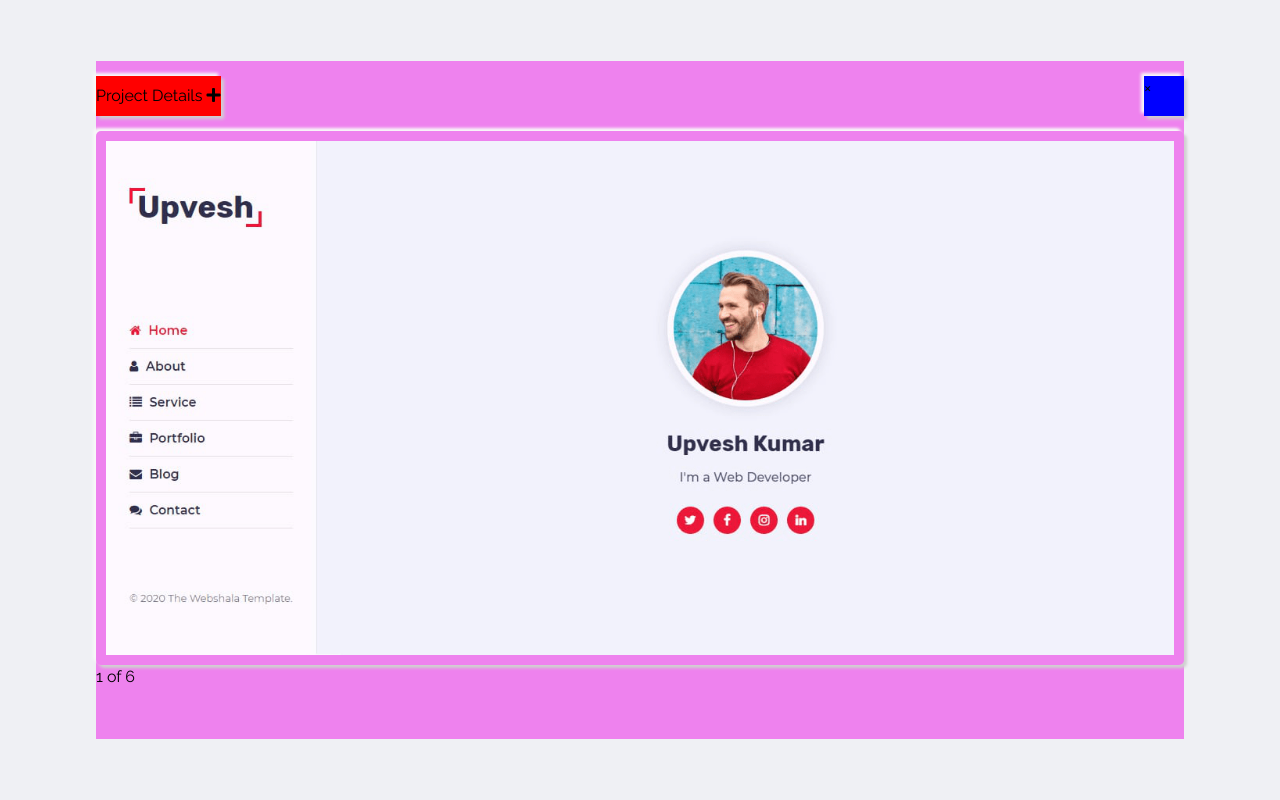
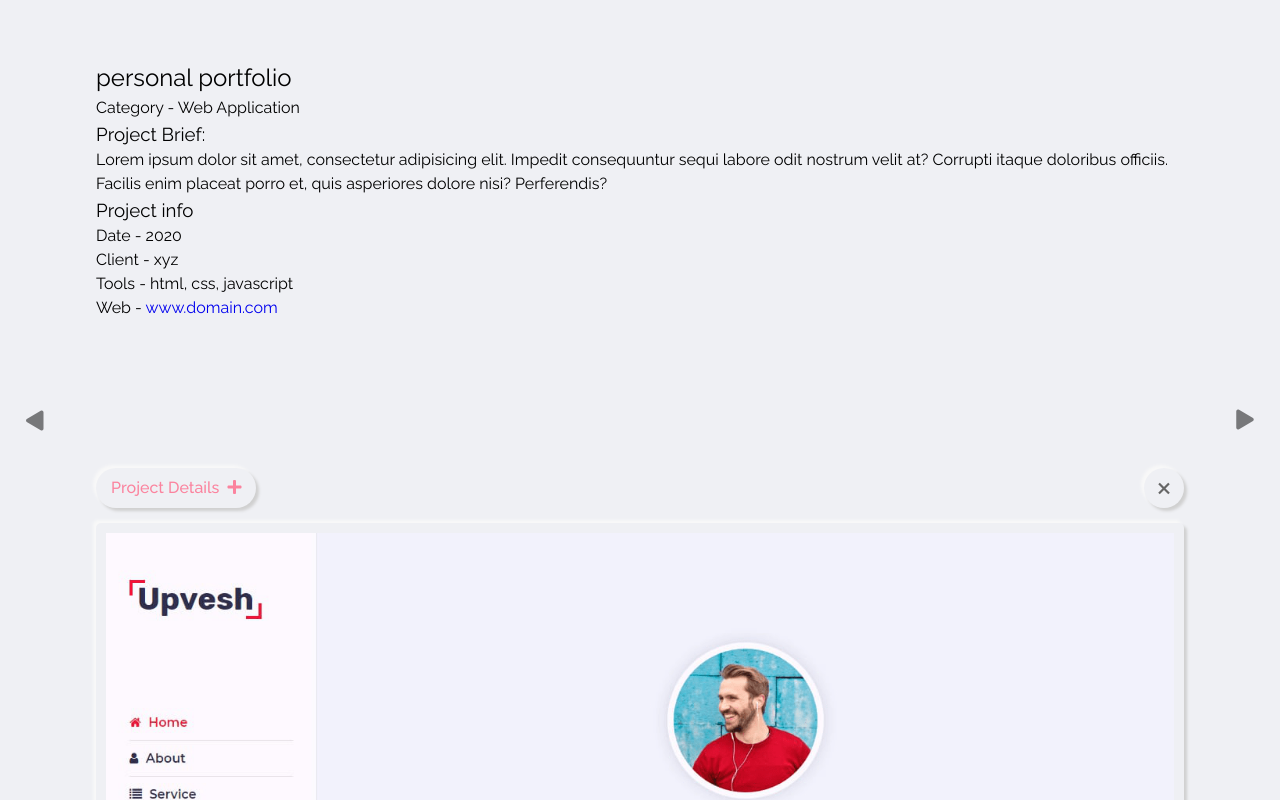
Before and after one commit to Edvunge/Personal-Portfolio-Website-, a plain HTML site: page index.html in a window 1280 px wide. Shown: the top 800 px of the page. Drawn offline with Linux system fonts and the light colour scheme.

Commit message:
commit updating

```diff
--- a/css/style.css
+++ b/css/style.css
@@ -803,6 +803,14 @@ img{
     z-index: 1000;
     overflow: auto;
 }
+.portfolio-popup .pp-details{
+    max-width: 1350px;
+    width: 85%;
+    margin: auto;
+}
+.portfolio-popup .pp-details-inner{
+    padding: 60px 0;
+}
 .portfolio-popup .pp-img{
     max-width: 100%;
     width: auto;
@@ -819,23 +827,83 @@ img{
     align-items: center;
 }
 .portfolio-popup .pp-main-inner{
-    background-color: violet;
     padding: 70px 0 50px;
     position: relative;
 }
 .portfolio-popup .pp-project-details-btn{
     position: absolute;
     left: 0;
-    background-color: red;
+    border-radius: 30px;
+    font-size: 16px;
+    font-weight: 500;
+    color: var(--skin-color);
     top: 15px;
+    cursor: pointer;
+    padding: 0 15px;
     height: 40px;
     line-height: 40px;
+    transition: all 0.3s ease;
+}
+.portfolio-popup .pp-project-details-btn i{
+    margin-left: 4px;
+}
+.portfolio-popup .pp-project-details-btn:after{
+    border-radius: 30px;
 }
 .portfolio-popup .pp-close{
     position: absolute;
     right: 0;
-    background-color: blue;
+    border-radius: 50%;
     height: 40px;
     width: 40px;
     top: 15px;
+    text-align: center;
+    line-height: 35px;
+    font-size: 35px;
+    color: var(--text-black-600);
+    cursor: pointer;
+    transition: all 0.3s ease;
 }
+.portfolio-popup .pp-close:after{
+    border-radius: 50%;
+}
+.portfolio-popup .pp-counter{
+    position: absolute;
+    right: 0;
+    height: 40px;
+    line-height: 40px;
+    bottom: 5px;
+    font-size: 16px;
+    color: var(--text-black-600);
+}
+.portfolio-popup .pp-prev,
+.portfolio-popup .pp-next{
+    position: fixed;
+    top: 50%;
+    height: 40px;
+    width: 40px;
+    text-align: center;
+    font-size: 20px;
+    cursor: pointer;
+    z-index: 1010;
+    color: var(--text-black-900);
+    transition: all 0.3s ease;
+    opacity: 0.5;
+}
+.portfolio-popup .pp-prev:hover,
+.portfolio-popup .pp-next:hover{
+    opacity: 1;
+}
+.portfolio-popup .pp-prev i,
+.portfolio-popup .pp-next i{
+    line-height: 40px;
+}
+.portfolio-popup .pp-prev i{
+    transform: rotate(180deg);
+}
+.portfolio-popup .pp-prev{
+    left: 15px;
+}
+.portfolio-popup .pp-next{
+    right: 15px;
+}
--- a/index.html
+++ b/index.html
@@ -655,6 +655,32 @@
 
 <!--  portfolio popup start   -->
   <div class="pp portfolio-popup">
+    <div class="pp-details">
+      <div class="pp-details-inner">
+        <div class="pp-title">
+          <h2>personal portfolio</h2>
+          <p>Category - <span class="pp-project-category">Web Application</span></p>
+        </div>
+        <div class="pp-project-details">
+          <div class="row">
+            <div class="description">
+              <h3>Project Brief:</h3>
+              <p>Lorem ipsum dolor sit amet, consectetur adipisicing elit. Impedit consequuntur sequi labore odit nostrum velit at? Corrupti itaque doloribus officiis. Facilis enim placeat porro et, quis asperiores dolore nisi? Perferendis?</p>
+            </div>
+            <div class="info">
+              <h3>Project info</h3>
+              <ul>
+                <li>Date - <span>2020</span></li>
+                <li>Client - <span>xyz</span></li>
+                <li>Tools - <span>html, css, javascript</span></li>
+                <li>Web - <span><a href="#">www.domain.com</a></span></li>
+              </ul>
+            </div>
+          </div>
+        </div>
+      </div>
+    </div>
+
     <div class="pp-main">
       <div class="pp-main-inner">
         <div class="pp-project-details-btn  outer-shadow  hover-in-shadow">Project Details <i class="fas fa-plus"></i></div>
@@ -662,6 +688,9 @@
         <img src="img/portfolio/large/project-1/1.png" alt="img" class="pp-img outer-shadow">
         <div class="pp-counter">1 of 6</div>
       </div>
+      <!-- pp navigation -->
+      <div class="pp-prev"><i class="fas fa-play"></i></div>
+        <div class="pp-next"><i class="fas fa-play"></i></div>
     </div>
   </div>
 <!--  portfolio popup end  -->
```
